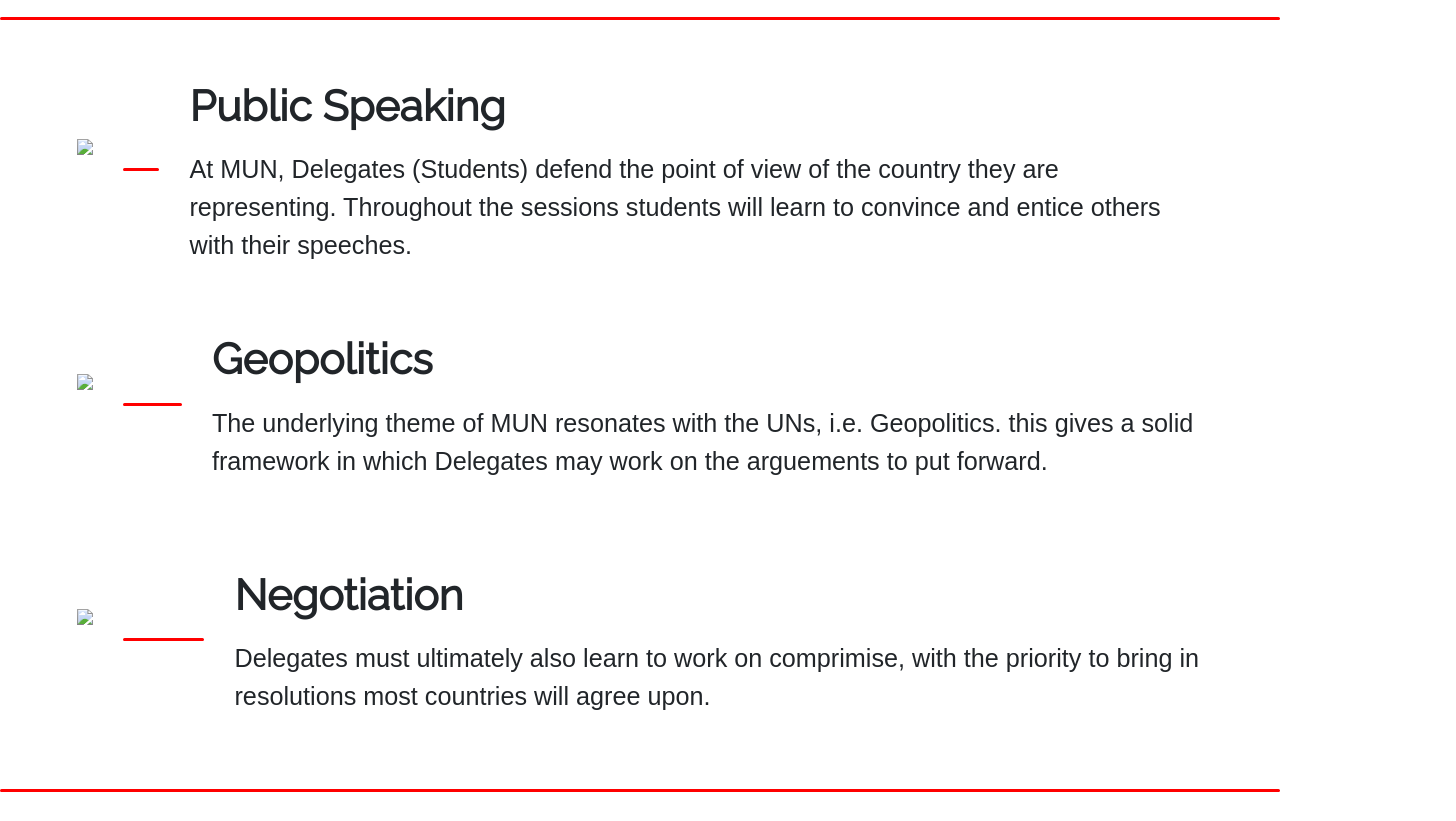
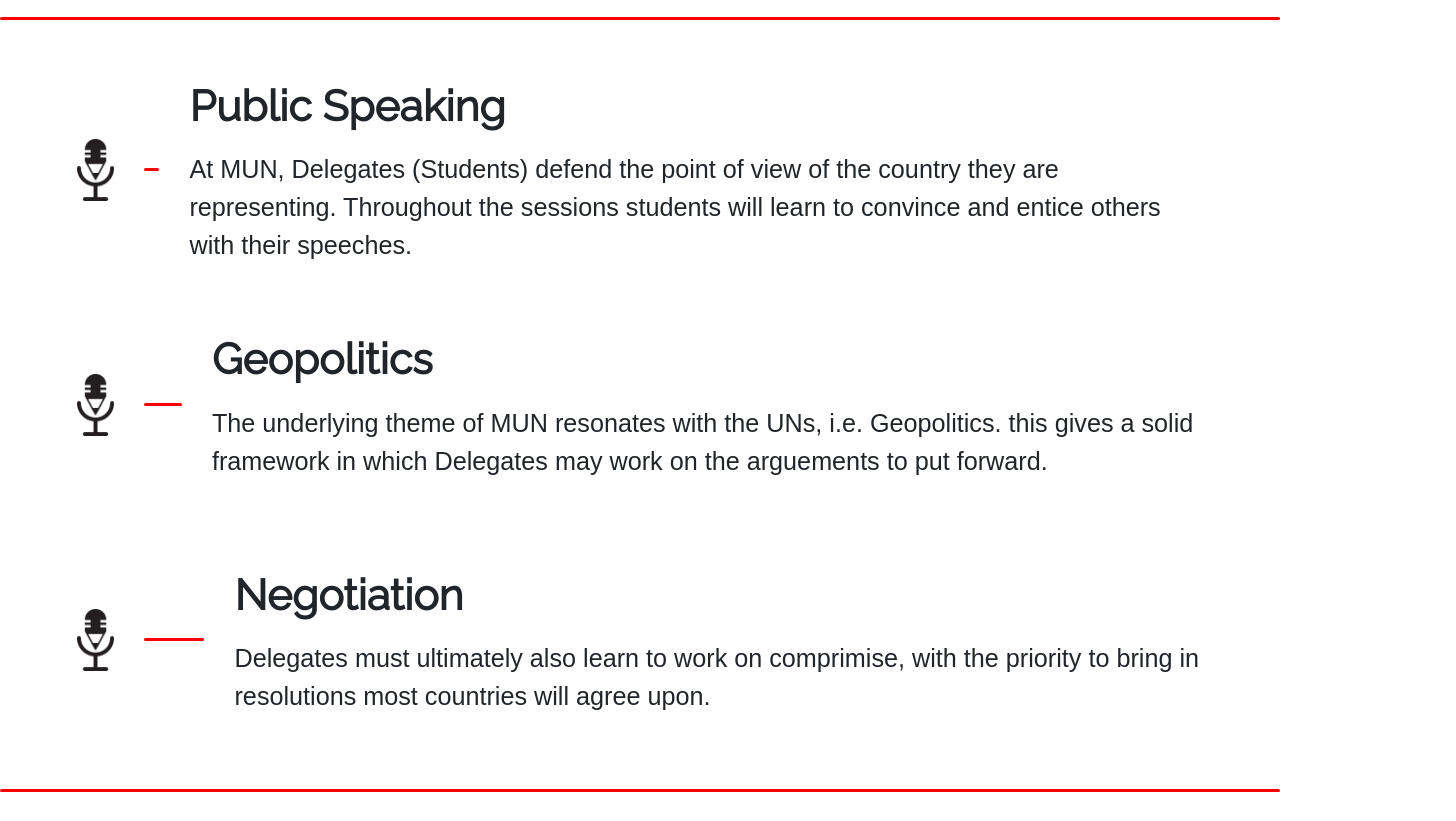
Before and after one commit to TugdualKerjan/MUNSite, a plain HTML site: page public/index.html in a window 1280 px wide. Shown: the part 660-1481 px from the top of the page, 1456 px wide, since content can reach past the window. Drawn offline with nearby package versions, Linux system fonts and the light colour scheme.

Commit message:
icon issue

```diff
--- a/public/index.html
+++ b/public/index.html
@@ -81,7 +81,7 @@
         <div class="stage" id="stage2">
             <div id="ministage1">
                 <div id="icon">
-                    <img id="iconimg" src="images/path170.png">
+                    <img id="iconimg" src="./path170.png">
                     <div id="break"></div>
                 </div>
                 <div class="linedesc">
@@ -97,7 +97,7 @@
             </div>
             <div id="ministage2">
                 <div id="icon">
-                    <img id="iconimg" src="images/path170.png">
+                    <img id="iconimg" src="./path170.png">
                     <div id="break"></div>
                 </div>
                 <div class="linedesc">
@@ -114,7 +114,7 @@
             </div>
             <div id="ministage3">
                 <div id="icon">
-                    <img id="iconimg" src="images/path170.png">
+                    <img id="iconimg" src="./path170.png">
                     <div id="break"></div>
                 </div>
                 <div class="linedesc">
```
